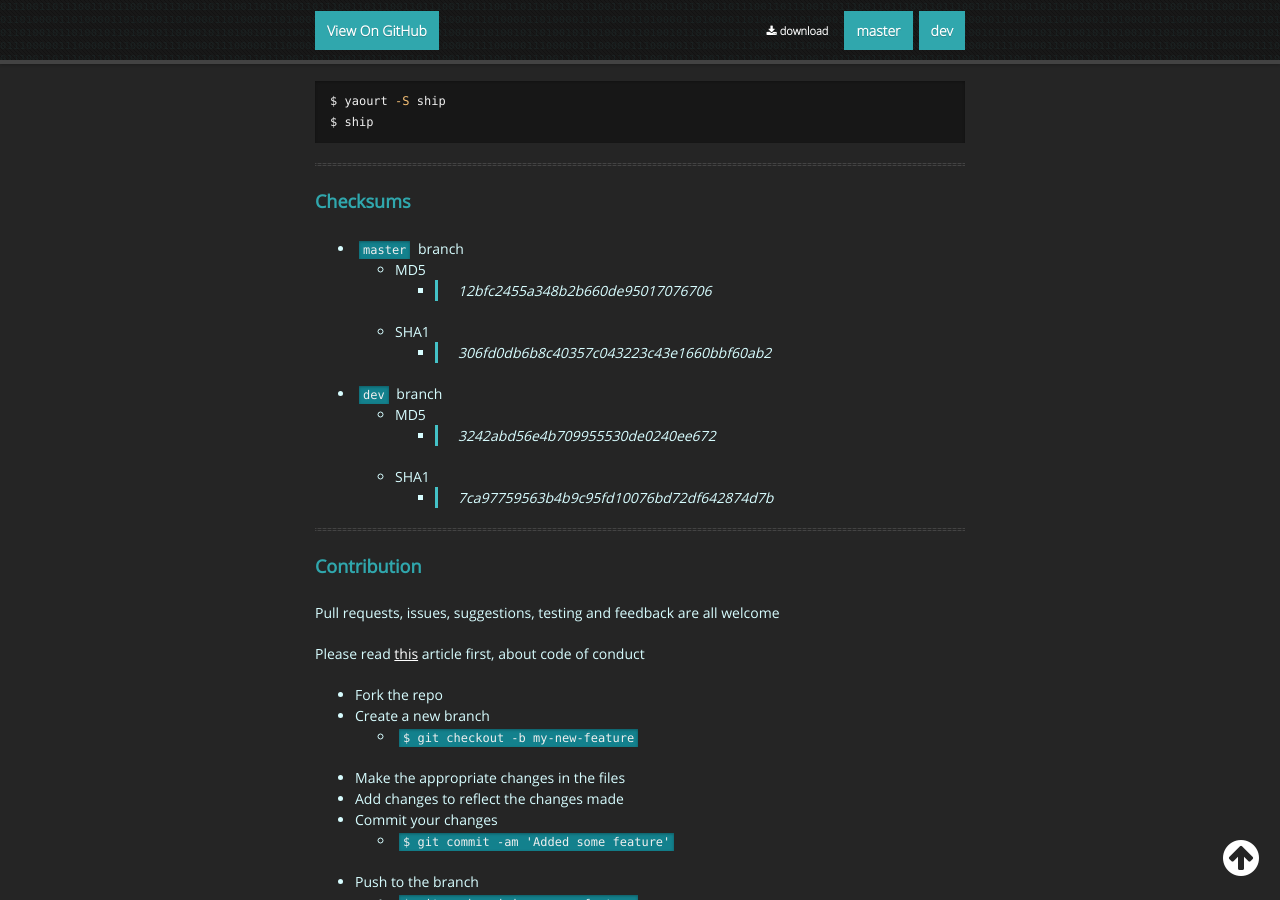
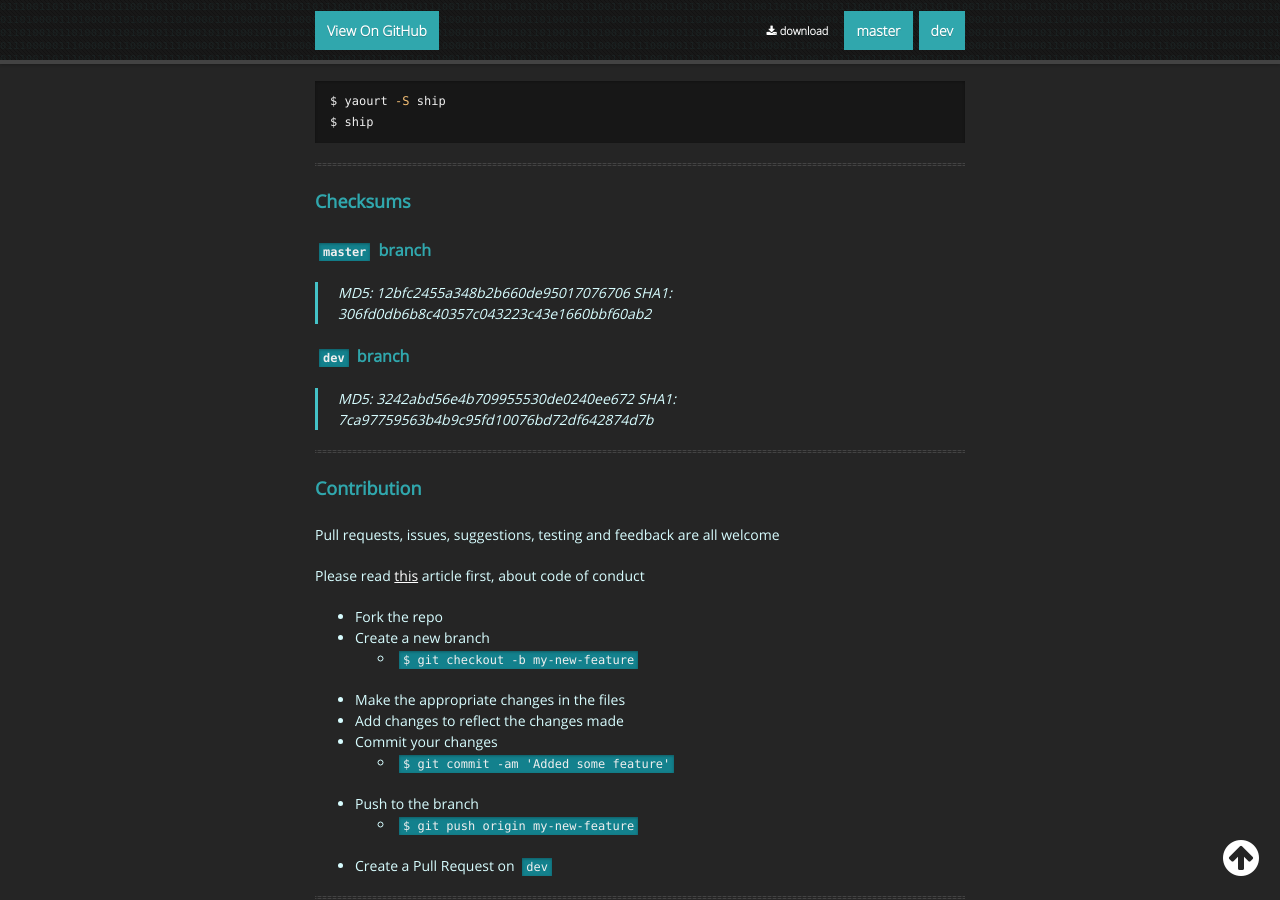
Before and after one commit to xtonousou/ship, a Jekyll site: the page built from index.md, in a window 1280 px wide and 900 px high, scrolled down 2658 px. Built offline with Jekyll 4.4.1, drawn with Linux system fonts in a browser that asks for light colours; nearby versions of some CDN libraries; our own code applies the rules of GitHub Pages for plain Markdown files.

Commit message:
Reticulating splines...

```diff
--- a/index.md
+++ b/index.md
@@ -109,16 +109,15 @@ $ ship
 
 ### [](#header-3) Checksums
 
-* `master` branch
-  * MD5
-    * > 12bfc2455a348b2b660de95017076706
-  * SHA1
-    * > 306fd0db6b8c40357c043223c43e1660bbf60ab2
-* `dev` branch
-  * MD5
-    * > 3242abd56e4b709955530de0240ee672
-  * SHA1
-    * > 7ca97759563b4b9c95fd10076bd72df642874d7b
+#### `master` branch
+
+> MD5: 12bfc2455a348b2b660de95017076706
+> SHA1: 306fd0db6b8c40357c043223c43e1660bbf60ab2
+
+#### `dev` branch
+
+> MD5: 3242abd56e4b709955530de0240ee672
+> SHA1: 7ca97759563b4b9c95fd10076bd72df642874d7b
 
 ---
 
```
